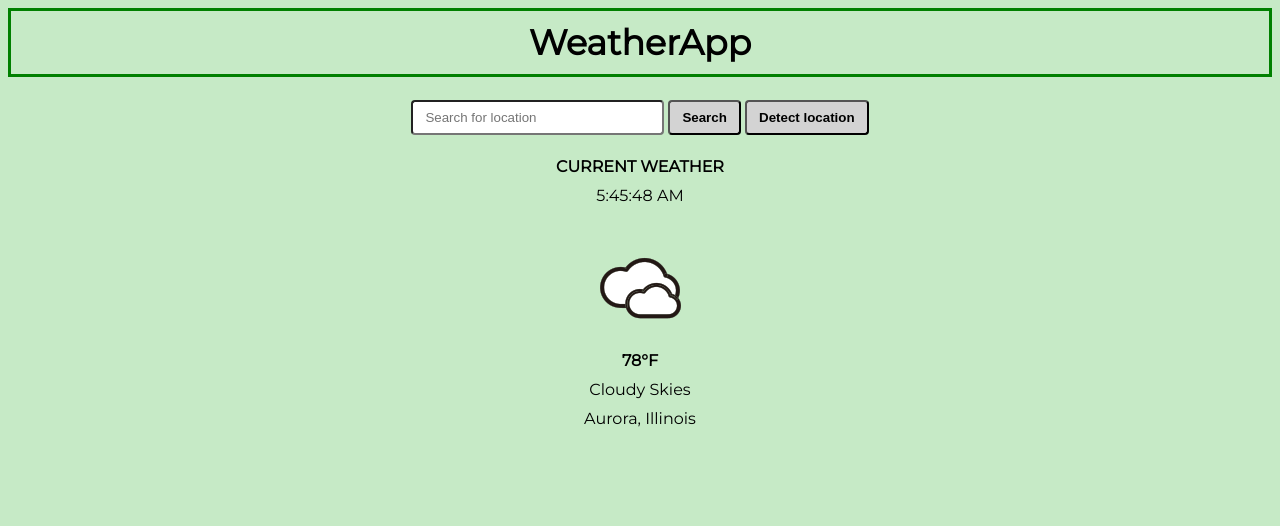
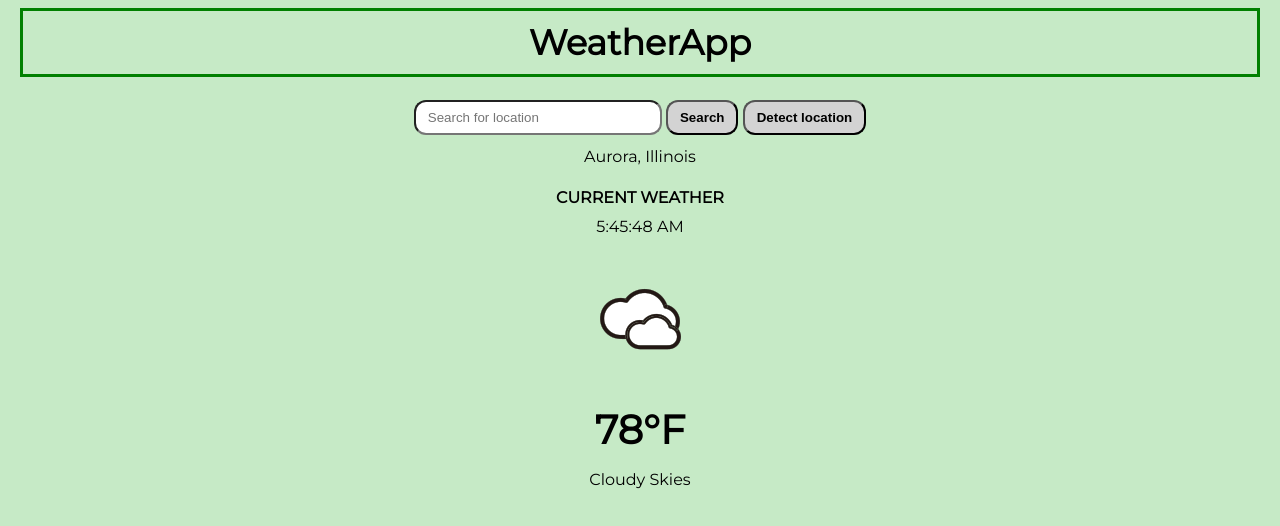
Before and after one commit to eltigre714/weather-app, a website: page client/weather-app.html in a window 1280 px wide. Drawn offline with Linux system fonts and the light colour scheme.

Commit message:
Updated app.js, style.css, and weather.ap.html.

```diff
--- a/client/app.js
+++ b/client/app.js
@@ -1,13 +1,13 @@
 
 console.log("TEsting")
 
-const form = document.querySelector(".weather-display container");
+const searchLocation = document.querySelector(".weather-display container");
 
-form.addEventListener("search", e => {
+searchLocation.addEventListener("search", e => {
   e.preventDefault();
   const inputVal = input.value;
 });
 
 
-//const inputVal = input.value;
-//const url = `https://api.openweathermap.org/data/2.5/weather?q=${inputVal}&appid=${d088141b907de3effa5c6e2b4d9b08bf}&units=metric`;
+const inputVal = input.value;
+const url = `https://api.openweathermap.org/data/2.5/weather?q=${inputVal}&appid=${APIKEY}&units=metric`;
--- a/client/style.css
+++ b/client/style.css
@@ -15,19 +15,21 @@
   body {
       background-color: rgb(198, 234, 198);
       font-family: "Montserrat", sans-serif;
+      margin-left: 20px;
+      margin-right: 20px
   }
 
   .search-loc input {
       width: 20%;
       padding: 8px 12px;
-      border-radius: 4px;
+      border-radius: 12px;
   }
 
   .search-loc button {
       font: black;
       background: lightgray;
       padding: 8px 12px;
-      border-radius: 4px;
+      border-radius: 12px;
       transition-duration: 0.4s;
   }
 
@@ -50,4 +52,18 @@
 
   .container {
     line-height: 1.8;
+    list-style-type: none;
   }
+
+  .weather-display .temp {
+      font-size: 40px;
+  }
+
+  .city {
+      text-align: center;
+      padding-top: 12px;
+  }
+
+  .weather-display img {
+      max-width: 500px;
+  }
--- a/client/weather-app.html
+++ b/client/weather-app.html
@@ -18,25 +18,33 @@
             <button type="find-location"><strong>Detect location</strong></button>  <!-- Detect user's location -->
         </div>
     </section>
+    <section class="city">
+        <div>
+            <span class="current-city">Aurora, Illinois</span>
+        </div>
+    </section>
+
     <section class="weather-and-time">
         <p><span><b>CURRENT WEATHER</b></span></p>
         <p><span id="current-time"></span></p>  <!-- Display current time -->
     </section>
 
     <section class="weather-display">  <!-- Display the weather -->
-        <img src="icons/cloudy.png" alt="Weather Icon">
-        <div class="container">
-            <span class="temp"><b>78</b><b>&deg;</b><b>F</b></span>
+        <li class="container">
+            <figure>
+                <img src="icons/cloudy.png" alt="Weather Icon">
+            </figure>
+            <div class="temp"><b>78</b><b>&deg;</b><b>F</b></div>
             <div class="weather">Cloudy Skies</div>
-            <div class="city">
-                <span>Aurora, Illinois</span>
-            </div>
-        </div>
+        </li>
     </section>
+
     <script>
         var time = new Date();
-        document.getElementById("current-time").innerHTML = time.toLocaleTimeString();
+        document.getElementById("current-time").innerHTML = time.toLocaleTimeString();    // Get current time
         </script>
     <script src="app.js"></script>
+    <script>`https://api.openweathermap.org/data/2.5/weather?q=${inputVal}&appid=${APIKEY}&units=metric`</script>
+
 </body>
 </html>
```
